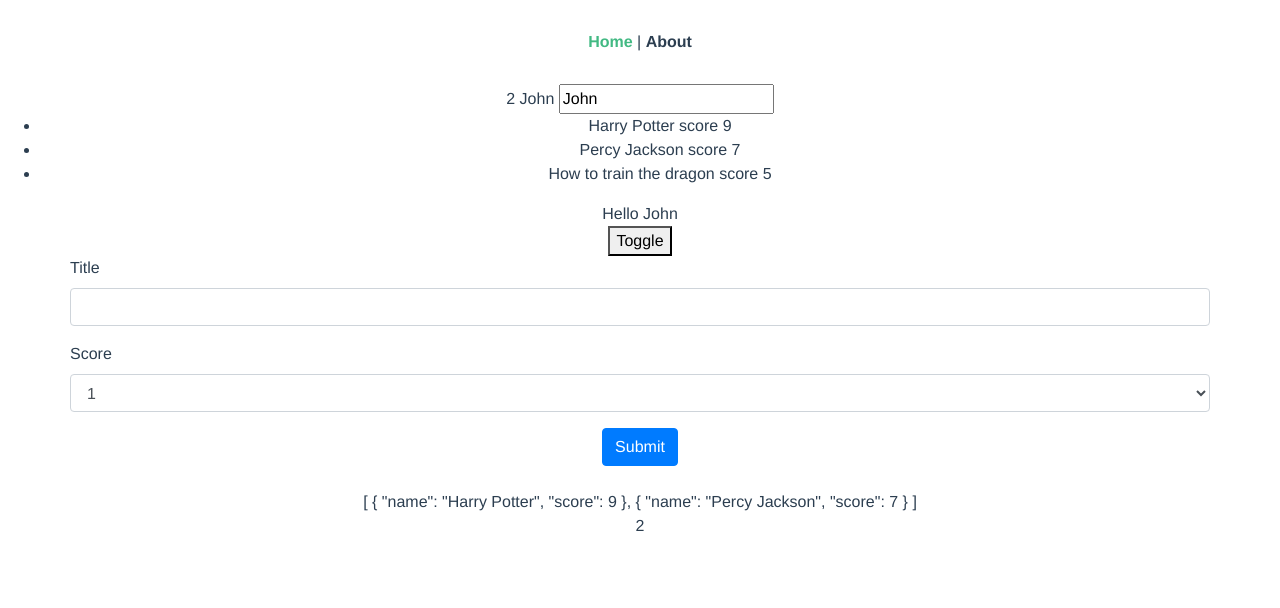
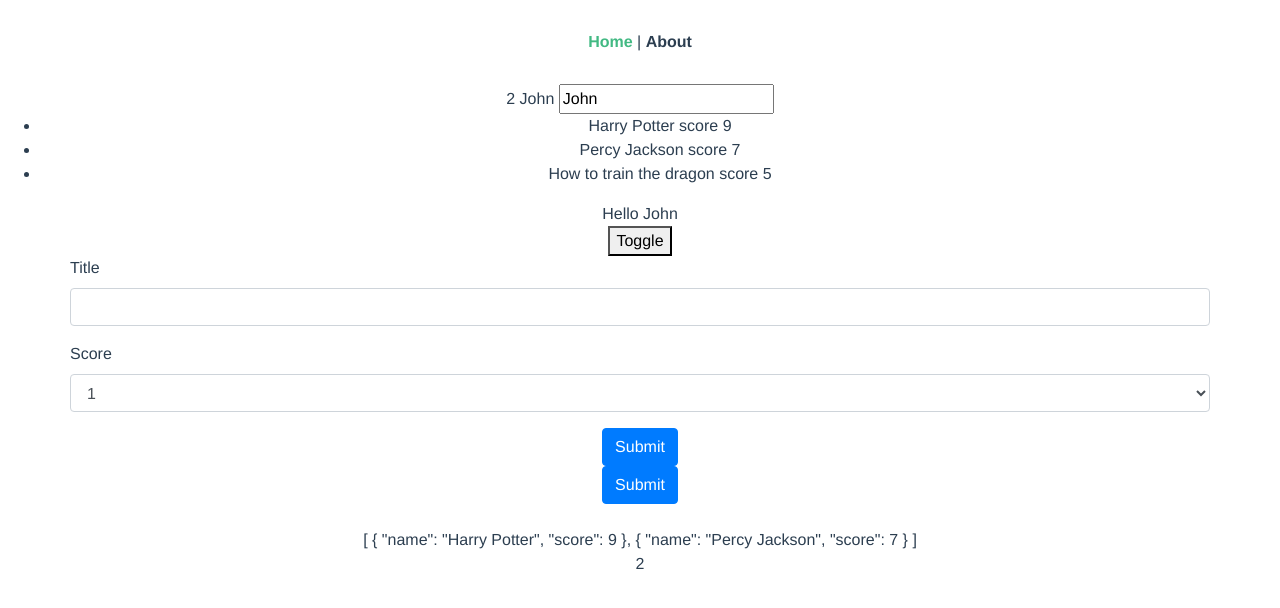
Before and after one commit to pallat/vue-tutorial, a Vue app: page / in a window 1280 px wide. Shown: the top 608 px of the page. Built offline with nearby package versions, Linux system fonts and the light colour scheme.

Commit message:
add axios and fetch data to console.log

```diff
--- a/package.json
+++ b/package.json
@@ -9,10 +9,12 @@
     "lint": "vue-cli-service lint"
   },
   "dependencies": {
+    "axios": "^0.19.0",
     "bootstrap": "^4.4.1",
     "bootstrap-vue": "^2.1.0",
     "core-js": "^3.4.4",
     "vue": "^2.6.11",
+    "vue-axios": "^2.1.5",
     "vue-router": "^3.1.3",
     "vuex": "^3.1.2"
   },
--- a/src/main.js
+++ b/src/main.js
@@ -5,8 +5,11 @@ import store from "./store";
 import BootstrapVue from "bootstrap-vue";
 import 'bootstrap/dist/css/bootstrap.css';
 import 'bootstrap-vue/dist/bootstrap-vue.css';
+import axios from 'axios';
+import VueAxios from 'vue-axios';
 
 Vue.use(BootstrapVue);
+Vue.use(VueAxios, axios);
 Vue.config.productionTip = false;
 
 new Vue({
--- a/src/views/Home.vue
+++ b/src/views/Home.vue
@@ -28,6 +28,10 @@
       <input type="submit" class="btn btn-primary" />
     </form>
 
+    <form @submit.prevent="fetchReviews">
+      <input type="submit" class="btn btn-primary" />
+    </form>
+
     <br />
     {{ highScoreBooks }}
     <br />
@@ -51,6 +55,11 @@ export default {
     createABook() {
       const book = { name: this.title, score: this.score };
       this.books.push(book);
+    },
+    fetchReviews() {
+      this.axios.get("http://localhost:3000/reviews").then(response => {
+        console.log(response.data);
+      });
     }
   },
   computed: {
```
Also changed, not shown: 1 other file (tests, documents, lock files or other folders).
